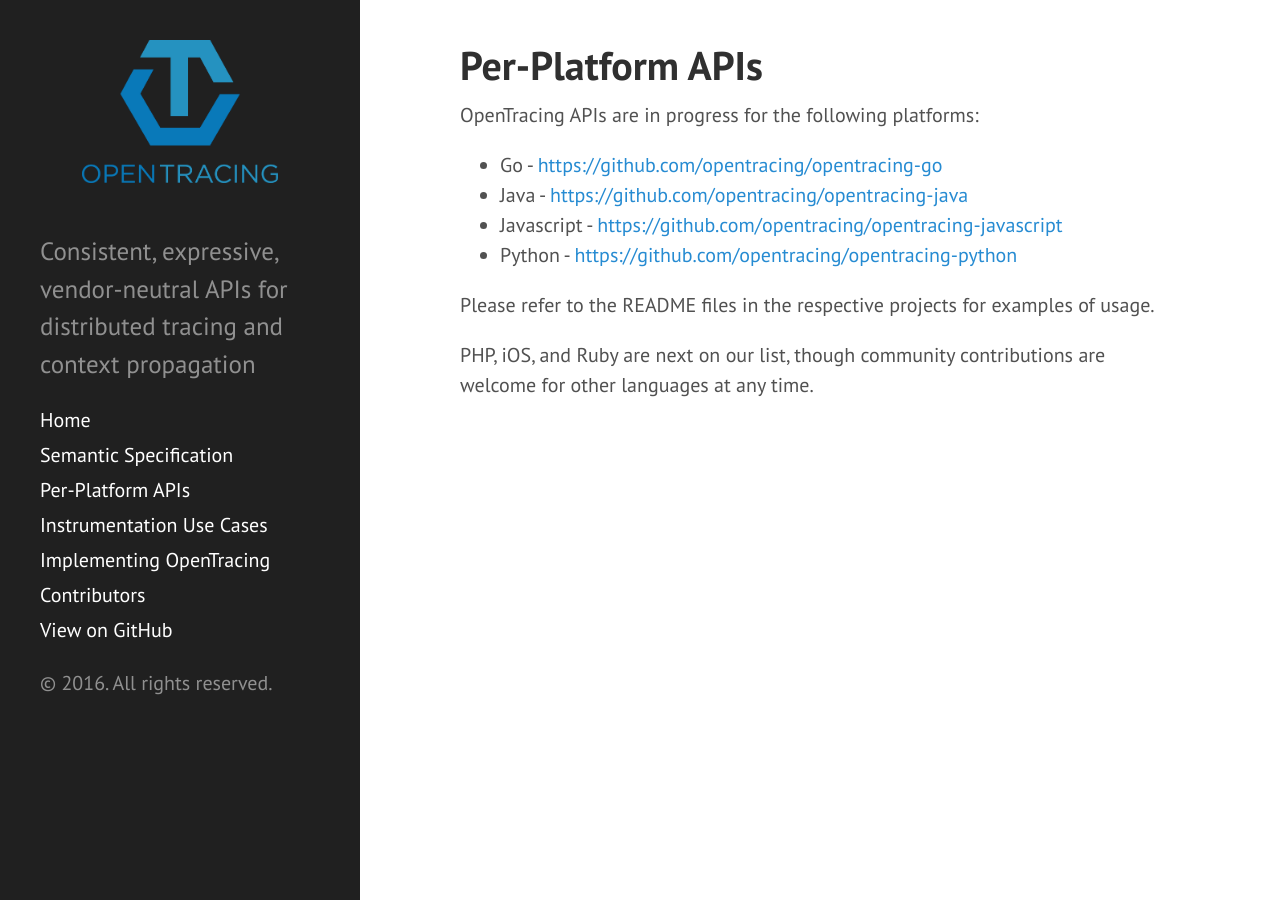
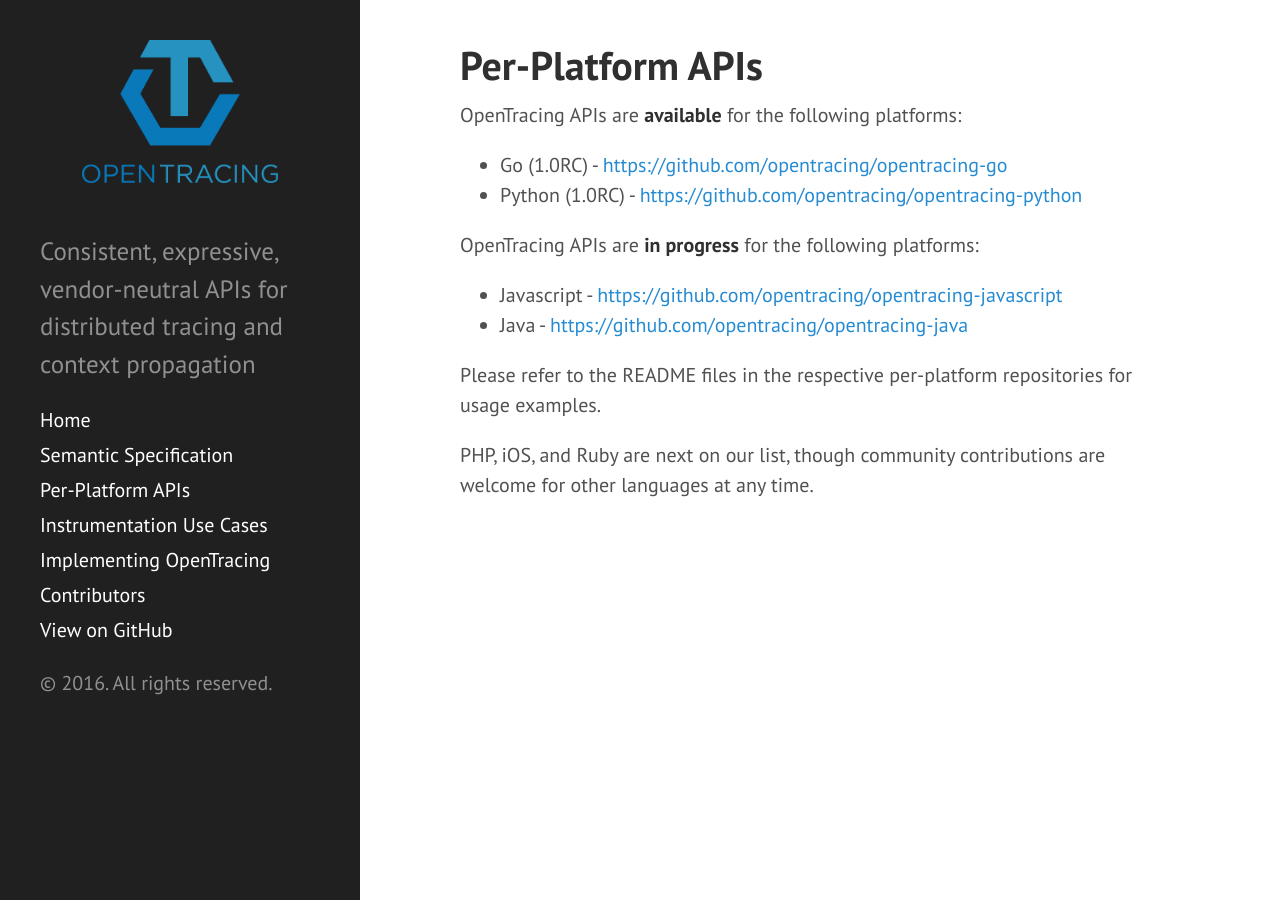
Before and after one commit to opentracing/opentracing.io, a Jekyll site: the page built from apis.md, in a window 1280 px wide. Built offline with Jekyll 4.4.1, drawn with Linux system fonts in a browser that asks for light colours.

Commit message:
update around 1.0RC status

```diff
--- a/apis.md
+++ b/apis.md
@@ -2,13 +2,16 @@
 layout: page
 title: Per-Platform APIs
 ---
-OpenTracing APIs are in progress for the following platforms:
+OpenTracing APIs are **available** for the following platforms:
 
-* Go - [https://github.com/opentracing/opentracing-go](https://github.com/opentracing/opentracing-go)
+* Go (1.0RC) - [https://github.com/opentracing/opentracing-go](https://github.com/opentracing/opentracing-go)
+* Python (1.0RC) - [https://github.com/opentracing/opentracing-python](https://github.com/opentracing/opentracing-python)
+
+OpenTracing APIs are **in progress** for the following platforms:
+
+* Javascript - [https://github.com/opentracing/opentracing-javascript](https://github.com/opentracing/opentracing-javascript)
 * Java - [https://github.com/opentracing/opentracing-java](https://github.com/opentracing/opentracing-java)
-* Javascript - [https://github.com/opentracing/opentracing-javascript](https://github.com/opentracing/opentracing-javascript)
-* Python - [https://github.com/opentracing/opentracing-python](https://github.com/opentracing/opentracing-python)
 
-Please refer to the README files in the respective projects for examples of usage.
+Please refer to the README files in the respective per-platform repositories for usage examples.
 
 PHP, iOS, and Ruby are next on our list, though community contributions are welcome for other languages at any time.
```
Also changed, not shown: contributors.md (+1 -0 lines).
